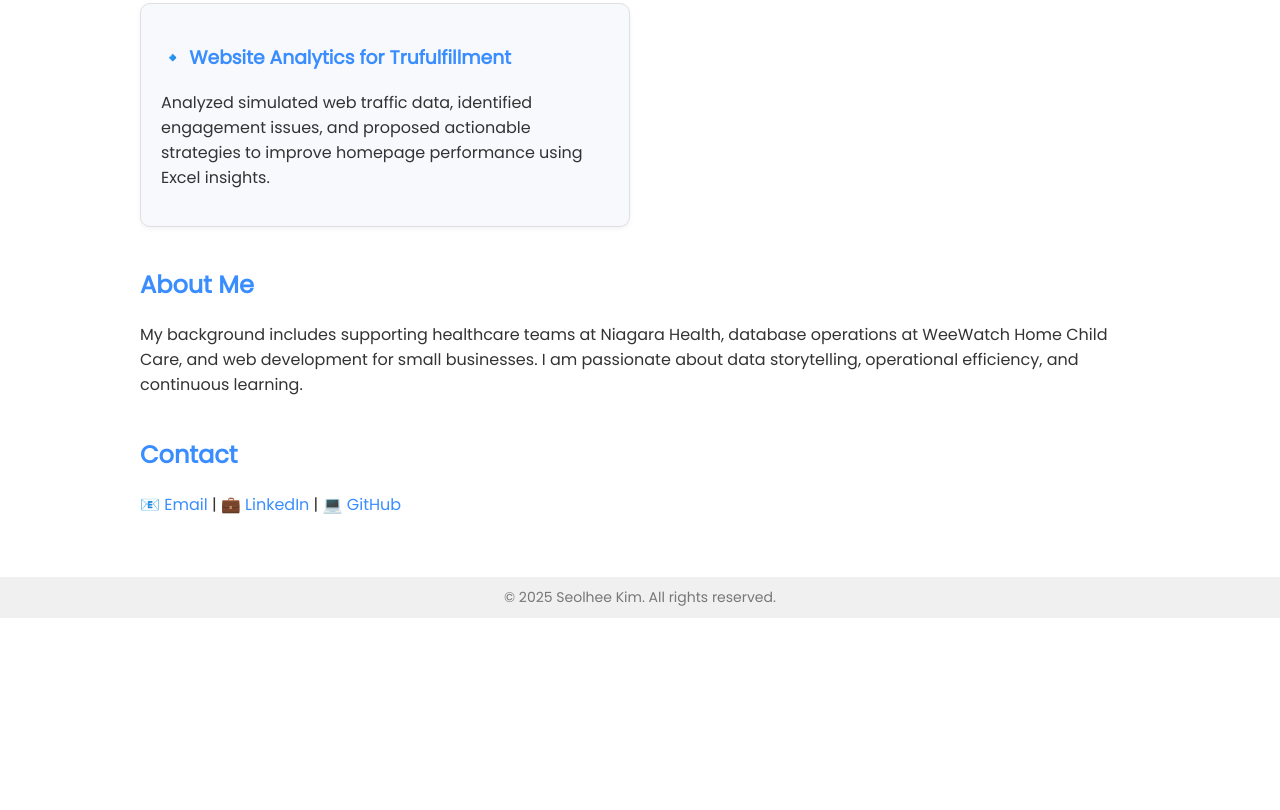
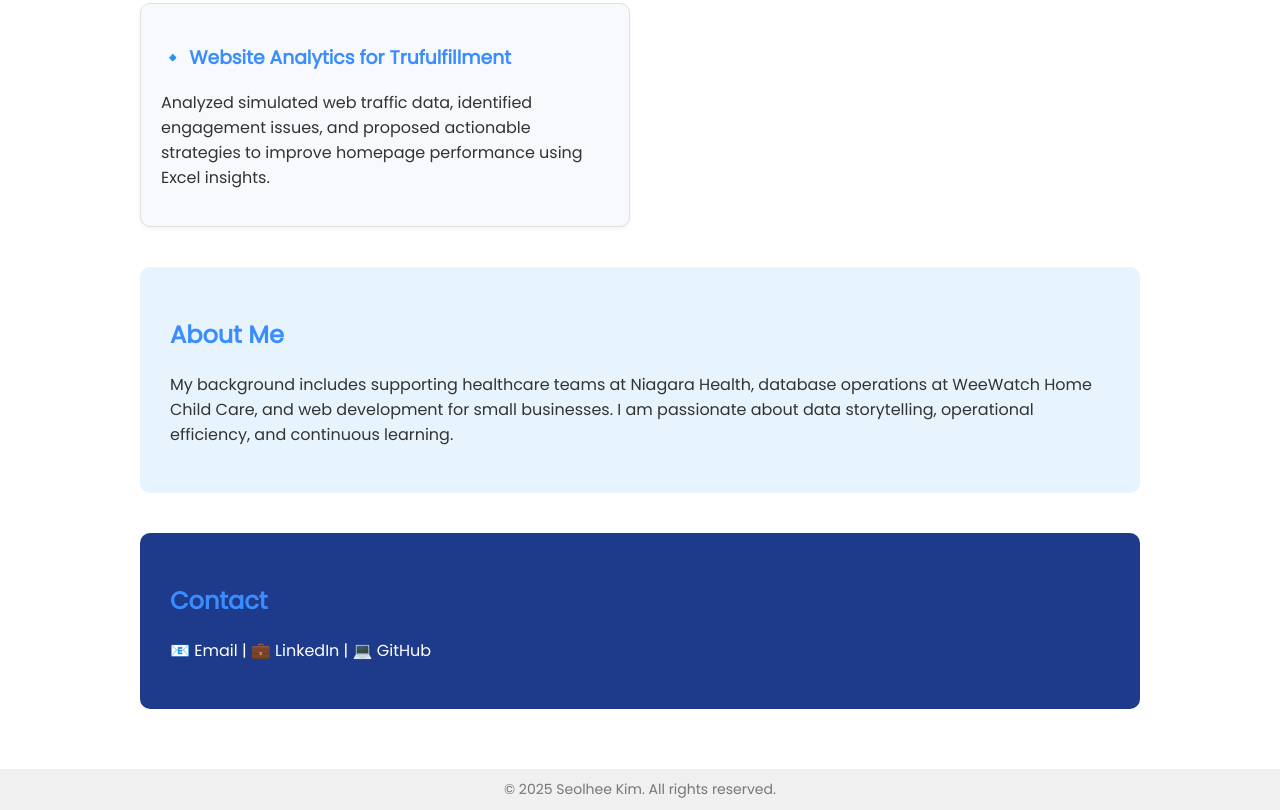
Before and after one commit to SeolheeKim7/SeolheeKim7.github.io, a plain HTML site: page index.html in a window 1280 px wide. Shown: the part 678-1488 px from the top of the page. Before the commit the page ends 1296 px from the top, so only its background shows below. Drawn offline with Linux system fonts and the light colour scheme.

Commit message:
Update index.html

```diff
--- a/index.html
+++ b/index.html
@@ -55,6 +55,28 @@
     .project-card:hover {
       transform: translateY(-5px);
       box-shadow: 0 4px 10px rgba(0,0,0,0.1);
+    }
+    .about-section {
+      margin-bottom: 40px;
+      background-color: #E8F4FD;
+      padding: 30px;
+      border-radius: 10px;
+    }
+
+    .contact-section {
+      margin-bottom: 40px;
+      background-color: #1E3A8A;
+      padding: 30px;
+      border-radius: 10px;
+      color: #FFFFFF;
+    }
+
+    .contact-section a {
+      color: #FFFFFF;
+    }
+
+    .contact-section a:hover {
+      text-decoration: underline;
     }
     .about-section, .contact-section {
       margin-bottom: 40px;
```
